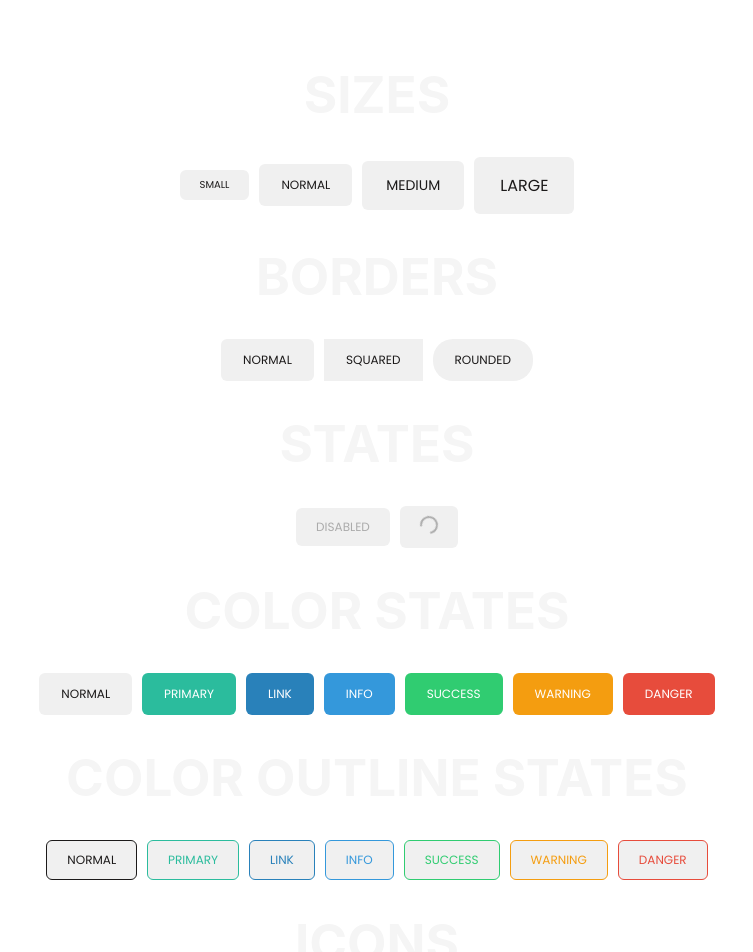
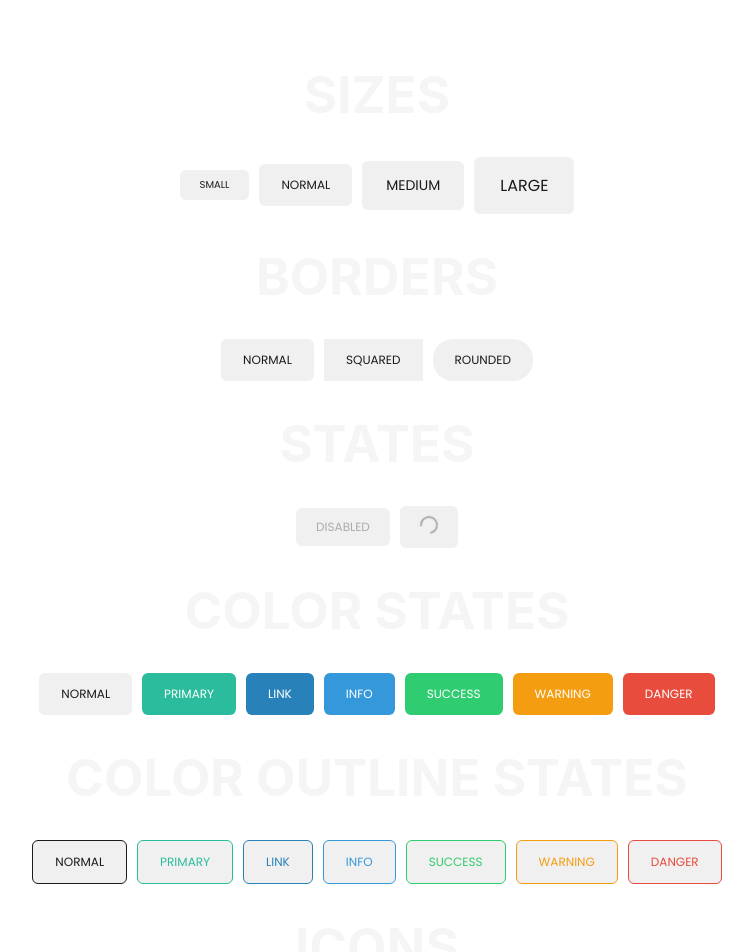
Before and after one commit to corradiniste/frontenders-buttons-challange, a React (Vite) app: page / in a window 1280 px wide. Shown: the top 952 px of the page, without its empty margins (263-1016 px from the left). Built offline with nearby package versions, Linux system fonts and the light colour scheme.

Commit message:
Padding fix

```diff
--- a/src/components/ColorOutlineStates/ColorStateOutlineDanger.jsx
+++ b/src/components/ColorOutlineStates/ColorStateOutlineDanger.jsx
@@ -3,7 +3,7 @@ import React from 'react';
 const ColorStateOutlineDanger = ({ buttonText }) => {
     const buttonStyle = {
         display: 'flex',
-        padding: '0.625rem 1.25rem',
+        padding: '0.75rem 1.375rem',
         justifyContent: 'center',
         alignItems: 'center',
         gap: '0.625rem',
--- a/src/components/ColorOutlineStates/ColorStateOutlineInfo.jsx
+++ b/src/components/ColorOutlineStates/ColorStateOutlineInfo.jsx
@@ -3,7 +3,7 @@ import React from 'react';
 const ColorStateOutlineInfo = ({ buttonText }) => {
     const buttonStyle = {
         display: 'flex',
-        padding: '0.625rem 1.25rem',
+        padding: '0.75rem 1.375rem',
         justifyContent: 'center',
         alignItems: 'center',
         gap: '0.625rem',
--- a/src/components/ColorOutlineStates/ColorStateOutlineLink.jsx
+++ b/src/components/ColorOutlineStates/ColorStateOutlineLink.jsx
@@ -3,7 +3,7 @@ import React from 'react';
 const ColorStateOutlineLink = ({ buttonText }) => {
     const buttonStyle = {
         display: 'flex',
-        padding: '0.625rem 1.25rem',
+        padding: '0.75rem 1.375rem',
         justifyContent: 'center',
         alignItems: 'center',
         gap: '0.625rem',
--- a/src/components/ColorOutlineStates/ColorStateOutlineNormal.jsx
+++ b/src/components/ColorOutlineStates/ColorStateOutlineNormal.jsx
@@ -3,7 +3,7 @@ import React from 'react';
 const ColorStateOutlineNormal = ({ buttonText }) => {
     const buttonStyle = {
         display: 'flex',
-        padding: '0.625rem 1.25rem',
+        padding: '0.75rem 1.375rem',
         justifyContent: 'center',
         alignItems: 'center',
         gap: '0.625rem',
--- a/src/components/ColorOutlineStates/ColorStateOutlinePrimary.jsx
+++ b/src/components/ColorOutlineStates/ColorStateOutlinePrimary.jsx
@@ -3,7 +3,7 @@ import React from 'react';
 const ColorStateOutlinePrimary = ({ buttonText }) => {
     const buttonStyle = {
         display: 'flex',
-        padding: '0.625rem 1.25rem',
+        padding: '0.75rem 1.375rem',
         justifyContent: 'center',
         alignItems: 'center',
         gap: '0.625rem',
--- a/src/components/ColorOutlineStates/ColorStateOutlineSuccess.jsx
+++ b/src/components/ColorOutlineStates/ColorStateOutlineSuccess.jsx
@@ -3,7 +3,7 @@ import React from 'react';
 const ColorStateOutlineSuccess = ({ buttonText }) => {
     const buttonStyle = {
         display: 'flex',
-        padding: '0.625rem 1.25rem',
+        padding: '0.75rem 1.375rem',
         justifyContent: 'center',
         alignItems: 'center',
         gap: '0.625rem',
--- a/src/components/ColorOutlineStates/ColorStateOutlineWarning.jsx
+++ b/src/components/ColorOutlineStates/ColorStateOutlineWarning.jsx
@@ -3,7 +3,7 @@ import React from 'react';
 const ColorStateOutlineWarning = ({ buttonText }) => {
     const buttonStyle = {
         display: 'flex',
-        padding: '0.625rem 1.25rem',
+        padding: '0.75rem 1.375rem',
         justifyContent: 'center',
         alignItems: 'center',
         gap: '0.625rem',
```
